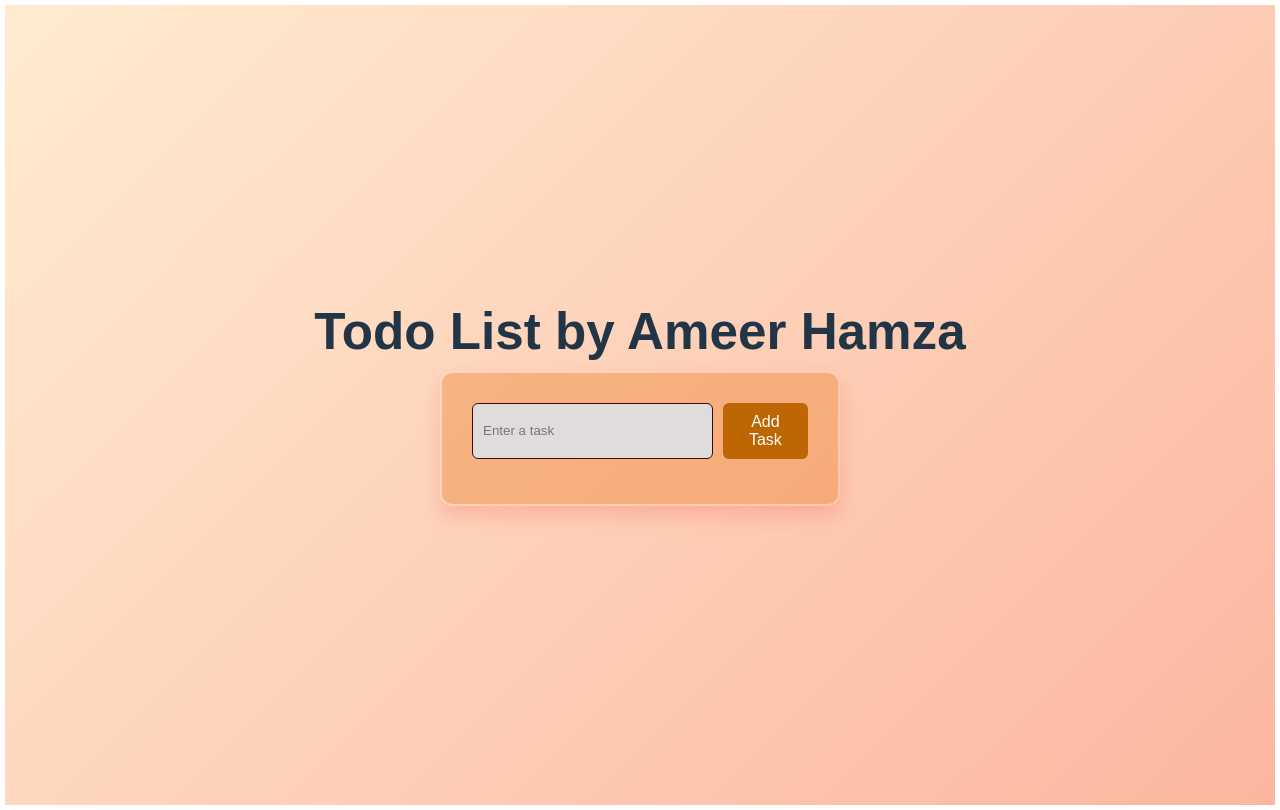
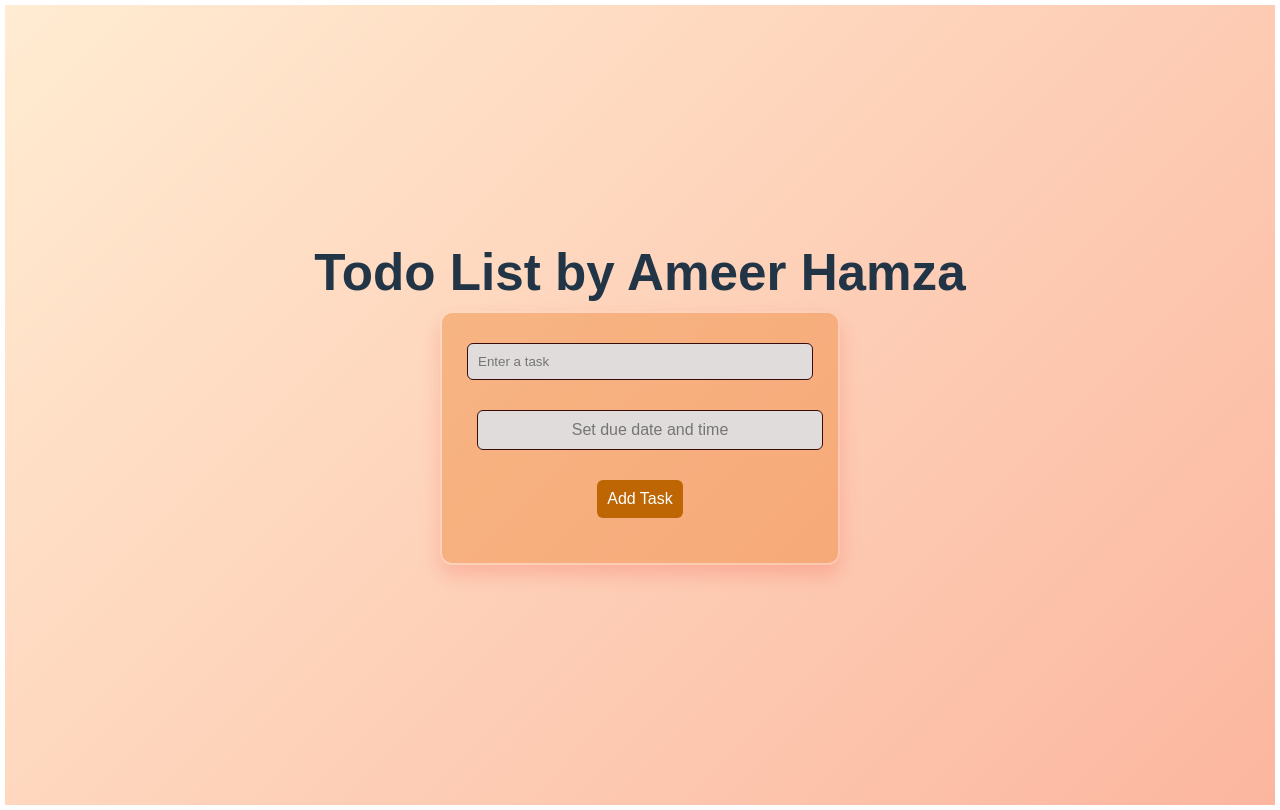
Before and after one commit to Ameerhamza1w/Todo_App, a React (Vite) app: page / in a window 1280 px wide. Built offline with nearby package versions, Linux system fonts and the light colour scheme.

Commit message:
Update todo.tsx component and other dependencies

```diff
--- a/package.json
+++ b/package.json
@@ -11,6 +11,7 @@
   },
   "dependencies": {
     "react": "^18.3.1",
+    "react-datepicker": "^7.5.0",
     "react-dom": "^18.3.1"
   },
   "devDependencies": {
--- a/src/App.css
+++ b/src/App.css
@@ -27,12 +27,12 @@ body {
   width: 100%;
   max-width: 400px;
   padding: 20px;
-  background-color: #e9710f57; /* White background for clean look */
-  color: #333333; /* Dark text for readability */
+  background-color: #e9710f57; /* Soft orange background */
+  color: #333333;
   border-radius: 12px;
-  border: 2px solid transparent; /* Transparent border to set up gradient border effect */
+  border: 2px solid transparent;
   background-clip: padding-box;
-  box-shadow: 0px 10px 20px rgba(235, 0, 0, 0.15); /* Soft shadow for depth */
+  box-shadow: 0px 10px 20px rgba(235, 0, 0, 0.15);
   position: relative;
 }
 
@@ -44,51 +44,67 @@ body {
   right: -2px;
   bottom: -2px;
   border-radius: 12px;
-  background: linear-gradient(45deg, #f86d6d, #FFD93D, #6BCB77, #4D96FF); /* Vibrant gradient border */
+  background: linear-gradient(45deg, #f86d6d, #FFD93D, #6BCB77, #4D96FF);
   z-index: -1;
-  box-shadow: 0 0 10px rgba(255, 107, 107, 0.4), 0 0 20px rgba(255, 217, 61, 0.4); /* Glow effect */
+  box-shadow: 0 0 10px rgba(255, 107, 107, 0.4), 0 0 20px rgba(255, 217, 61, 0.4);
 }
 
 .input-section {
   display: flex;
-  justify-content: center;
+  flex-direction: column; /* Stack vertically */
+  align-items: center;
   margin-bottom: 20px;
+  gap: 10px; /* Add space between input and date picker */
 }
 
-input {
+input[type="text"] {
   padding: 10px;
-  margin-right: 5px;
-  width: 70%;
+  width: 100%;
   border: 1px solid #380c0c;
   border-radius: 6px;
-  background-color: #e0dcdc; /* Light grey for soft contrast */
+  background-color: #e0dcdc;
   color: #333;
+}
+
+.react-datepicker-wrapper {
+  width: 100%;
+}
+
+.react-datepicker__input-container input {
+  width: 100%;
+  padding: 10px;
+  border: 1px solid #380c0c;
+  border-radius: 6px;
+  background-color: #e0dcdc;
+  color: #333;
+  font-size: 1em;
+  text-align: center;
 }
 
 button {
   padding: 10px;
-  background-color: #f1f1f1; /* Light background */
-  color: #666; /* Soft text color */
+  background-color: #f1f1f1;
+  color: #666;
   border: none;
   border-radius: 6px;
   cursor: not-allowed;
 }
 
 button:disabled {
-  background-color: #bd6603; /* Soft orange for a gentle touch */
+  background-color: #bd6603;
   color: #ffffff;
   cursor: not-allowed;
 }
 
 button.active {
-  background-color: #4D96FF; /* Bright blue for action button */
+  background-color: #4D96FF;
   color: #FFFFFF;
   cursor: pointer;
-  box-shadow: 0px 4px 8px rgba(77, 150, 255, 0.5); /* Light blue shadow for focus */
+  box-shadow: 0px 4px 8px rgba(77, 150, 255, 0.5);
 }
 
 button.active:hover {
-  background-color: #0066FF; /* Darker shade for hover */
+  background-color: #0066FF;
 }
 
 ul {
@@ -99,7 +115,7 @@ ul {
 li {
   padding: 12px;
   margin-bottom: 10px;
-  background-color: #FAFAFA; /* Light background for list items */
+  background-color: #FAFAFA;
   border: 1px solid #ddd;
   border-radius: 6px;
   display: flex;
@@ -110,7 +126,7 @@ li {
 }
 
 li button {
-  background-color: #fa3838; /* Bright red for delete button */
+  background-color: #fa3838;
   padding: 5px;
   color: #FFF;
   border: none;
@@ -119,5 +135,5 @@ li button {
 }
 
 li button:hover {
-  background-color: #6d0101; /* Slightly darker red for hover */
+  background-color: #6d0101;
 }
--- a/src/components/todo.tsx
+++ b/src/components/todo.tsx
@@ -1,34 +1,61 @@
 import { useState, useEffect } from "react";
+import DatePicker from "react-datepicker";
+import "react-datepicker/dist/react-datepicker.css";
 
 interface Todo {
     id: number;
     task: string;
+    dueDate?: Date | null; // Allow both undefined and null
 }
-
-const getInitialTodos = (): Todo[] => {
-  const savedTodos = localStorage.getItem("todos");
-  console.log("Loaded todos from localStorage:", savedTodos);
-  return savedTodos ? JSON.parse(savedTodos) : [];
-};
 
 const TodoApp = () => {
     const [task, setTask] = useState<string>("");
-  const [todos, setTodos] = useState<Todo[]>(getInitialTodos);
+    const [todos, setTodos] = useState<Todo[]>([]);
+    const [dueDate, setDueDate] = useState<Date | null>(null);
 
     useEffect(() => {
-    console.log("Updating localStorage with todos:", todos);
+        const savedTodos = localStorage.getItem("todos");
+        if (savedTodos) {
+            setTodos(JSON.parse(savedTodos));
+        }
+
+        if ("Notification" in window) {
+            Notification.requestPermission();
+        }
+    }, []);
+
+    useEffect(() => {
         localStorage.setItem("todos", JSON.stringify(todos));
     }, [todos]);
 
     const addTask = () => {
         if (task.trim() === "") return;
-    const newTask = { id: Date.now(), task };
+        const newTask: Todo = { id: Date.now(), task, dueDate };
         setTodos([...todos, newTask]);
         setTask("");
+        setDueDate(null);
+
+        if (dueDate) {
+            const timeToReminder = new Date(dueDate).getTime() - new Date().getTime();
+            if (timeToReminder > 0) {
+                setTimeout(() => {
+                    showNotification(newTask.task);
+                }, timeToReminder);
+            }
+        }
     };
 
     const deleteTask = (id: number) => {
         setTodos(todos.filter(todo => todo.id !== id));
+    };
+
+    const showNotification = (task: string) => {
+        if (Notification.permission === "granted") {
+            new Notification("Task Reminder", {
+                body: `Reminder for task: ${task}`,
+                icon: "/path-to-icon/icon.png",
+            });
+        }
     };
 
     return (
@@ -39,6 +66,13 @@ const TodoApp = () => {
                     value={task}
                     onChange={(e) => setTask(e.target.value)}
                     placeholder="Enter a task"
+                />
+                <DatePicker
+                    selected={dueDate}
+                    onChange={(date) => setDueDate(date)}
+                    showTimeSelect
+                    dateFormat="Pp"
+                    placeholderText="Set due date and time"
                 />
                 <button
                     onClick={addTask}
@@ -52,7 +86,7 @@ const TodoApp = () => {
             <ul>
                 {todos.map((todo) => (
                     <li key={todo.id}>
-            {todo.task}
+                        {todo.task} - {todo.dueDate ? new Date(todo.dueDate).toLocaleString() : ""}
                         <button onClick={() => deleteTask(todo.id)}>Delete</button>
                     </li>
                 ))}
```
Also changed, not shown: 1 other file (tests, documents, lock files or other folders). Lines whose indentation alone changed are shown as unchanged.
